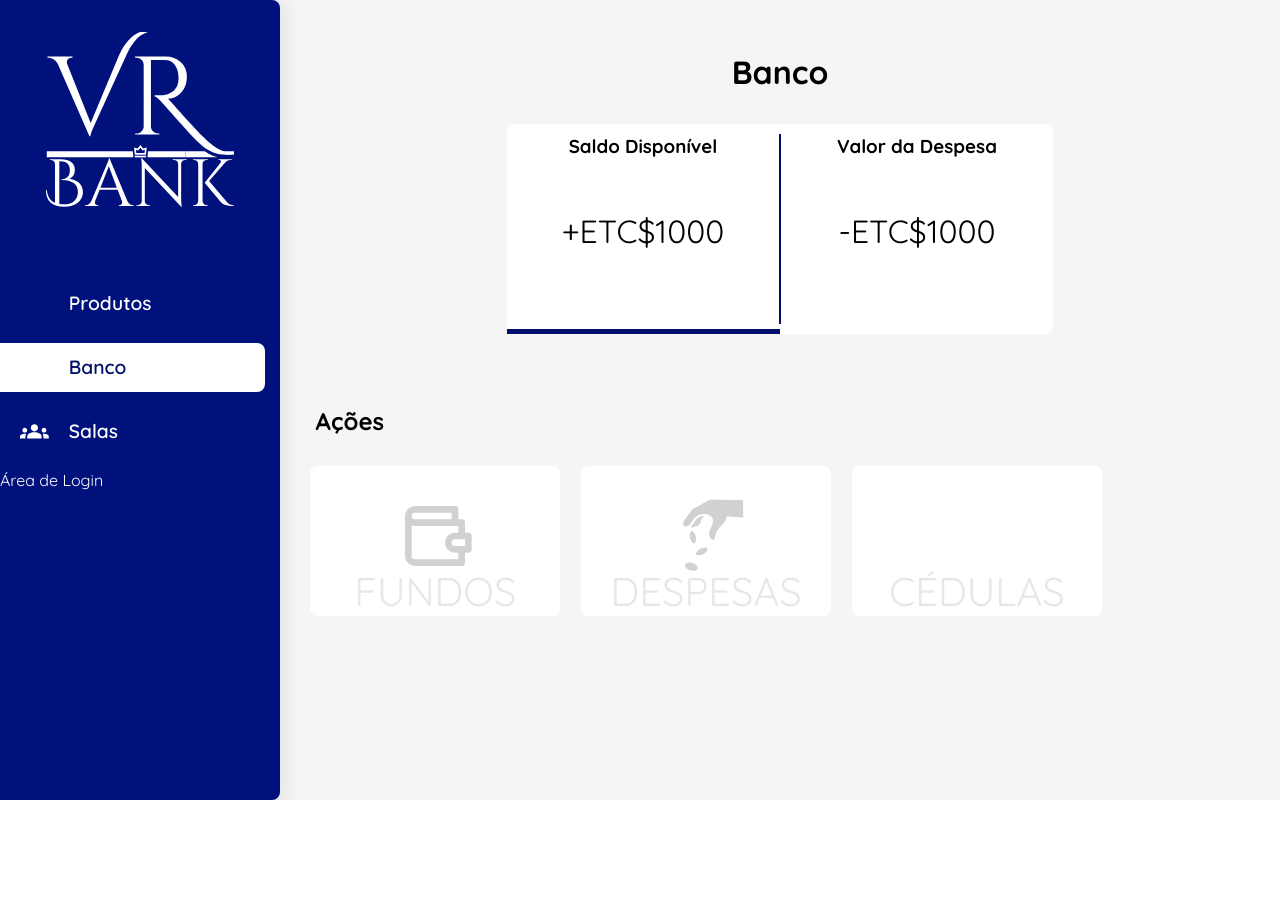
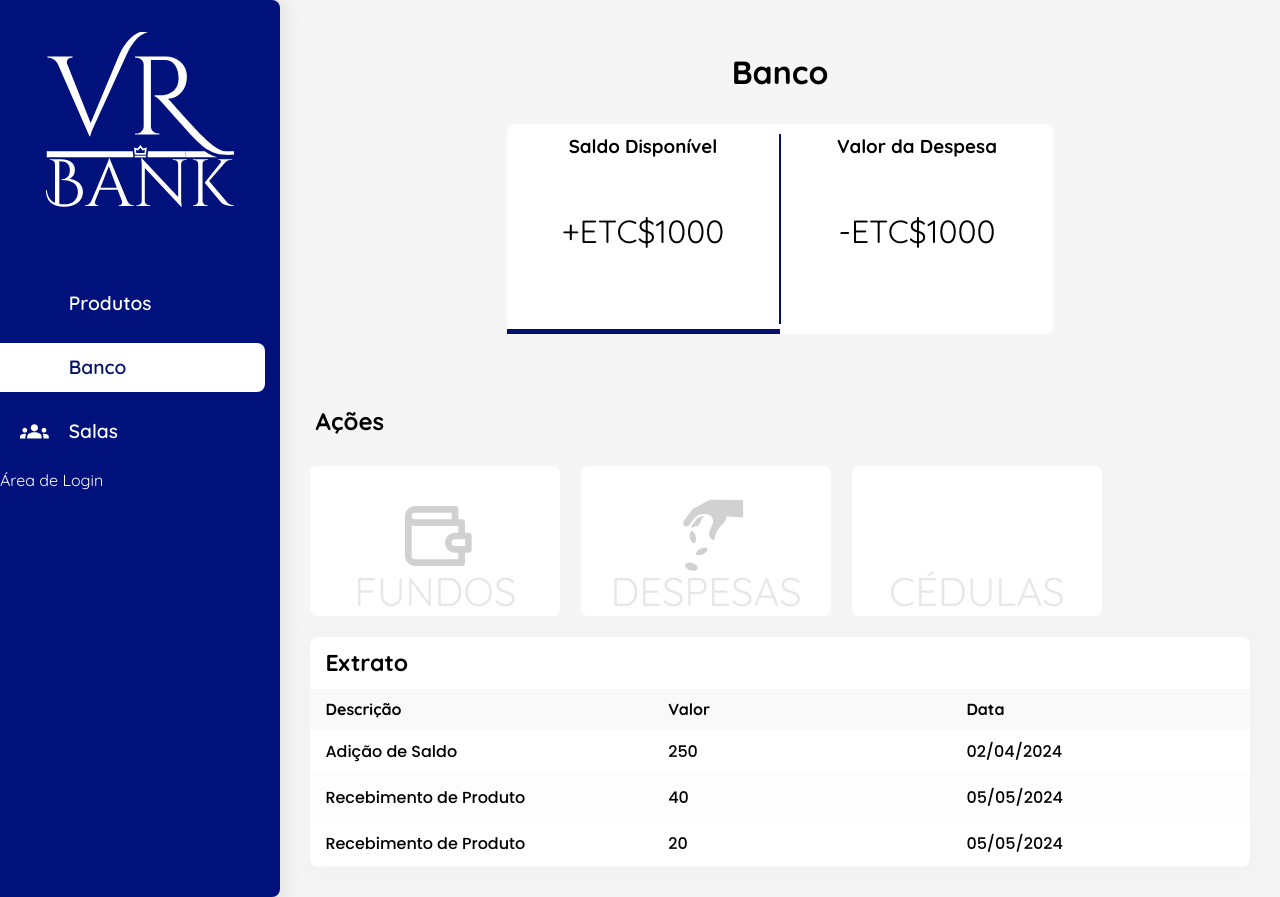
Before and after one commit to NatanALima/projeto-vrbank, a React (Create React App) app: page /banco in a window 1280 px wide. Before the commit the page ends 800 px from the top, so only its background shows below. Built offline with nearby package versions, Linux system fonts and the light colour scheme; some icons are missing.

Commit message:
feat(Banco): adiciona tabela de Extrato

```diff
--- a/src/components/Banco/Banco.js
+++ b/src/components/Banco/Banco.js
@@ -2,12 +2,38 @@ import styles from '../../assets/css/Banco.module.css';
 import '../../assets/css/animation.css';
 import SaldoInfo from './SaldoInfo';
 import Action from '../Action/Action';
+import TableInfo from '../TableInfo/TableInfo';
 import { LuWallet as InsIcon } from "react-icons/lu";
 import { GiPayMoney as ViewIcon} from "react-icons/gi";
 import { PiMoneyDuotone as PaperIcon} from "react-icons/pi";
+import { useState } from 'react';
 
 
 export default function Banco() {
+    const [extrato, setExtrato] = useState([{tipo: "Adição de Saldo", valor: 250, data: "02/04/2024"},
+                                            {tipo: "Recebimento de Produto", valor: 40, data: "05/05/2024"},
+                                            {tipo: "Recebimento de Produto", valor: 20, data: "05/05/2024"}])
+    const fieldTable = ["Descrição", "Valor", "Data"];
+
+    /**
+        * Propriedades da Configuração
+
+        * @typedef {Object} configItem
+
+        * @property {string} type - [OBRIGATÓRIO] define o tipo do Input (só é inserido quando a opção isEdit for TRUE)
+
+        * @property {boolean} isEdit - [OBRIGATÓRIO] Determina se o dado em questão é editável
+
+        * @property {boolean} isClassUnique - [OPCIONAL] determina se haverá uma ou mais classes em um dado não editável (só é passado quando o parâmetro isEdit for False)
+
+        * @property {Array<string>} specialClass - [OPCIONAL] determina as N classes que serão passadas (só é utilizado quando isClassUnique for FALSE)
+    */
+
+    /** @type {Array<configItem>} */
+    const config = [{type: "text", isEdit: false, isClassUnique: true},
+                    {type: "number", isEdit: false, isClassUnique: true},
+                    {type: "text", isEdit: false, isClassUnique: true}]
+
     const ActionList = [{id: 1, icon: <InsIcon/>, text: "Adicionar Fundos", placeholder: "FUNDOS"},
                         {id: 2, icon: <ViewIcon/>, text: "Consultar Despesas", placeholder: "DESPESAS"},
                         {id: 3, icon: <PaperIcon/>, text: "Visualizar Cédulas", placeholder: "CÉDULAS"}];
@@ -18,6 +44,7 @@ export default function Banco() {
             <SaldoInfo styles={styles}/>
             <h2>Ações</h2>
             <Action ActionList={ActionList}/>
+            <TableInfo title={"Extrato"} dataCollection={extrato} fieldName={fieldTable} config={config}/>
 
         </section>
     )
```
